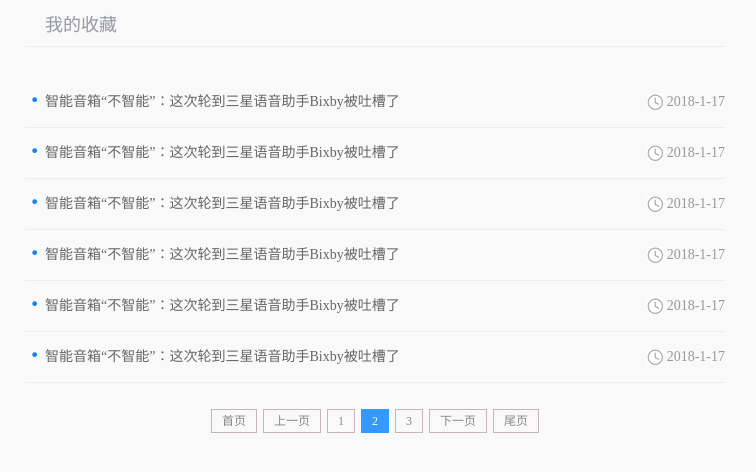
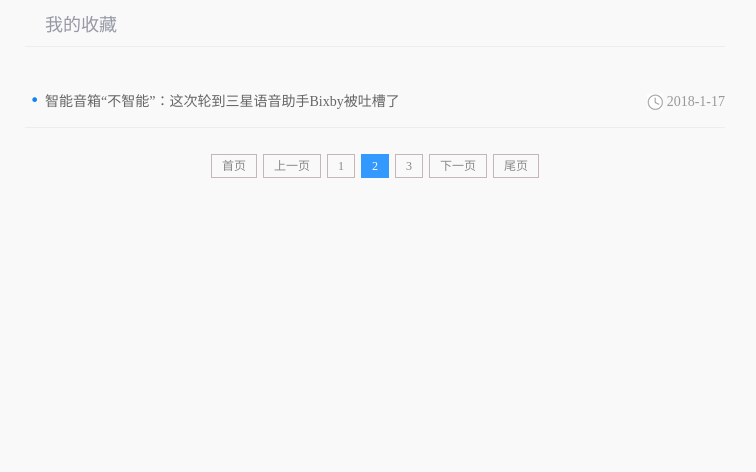
Before and after one commit to joinik/xinjingzixun_2020, a Flask app: page /user/user_collection in a window 1280 px wide. Shown: the top 472 px of the page, without its empty margins (265-1021 px from the left). Run offline with Flask 2, Linux system fonts and the light colour scheme; the visitor is signed in with stand-in values (Sample User, id 1); tables that the repository leaves empty hold one stand-in row (values such as "Sample post"); parts of the project's set-up code (start-up, migrations or seed data) failed here and were passed over.

Commit message:
'119-测试用户收藏的文章，成功'

```diff
--- a/templates/user_collection.html
+++ b/templates/user_collection.html
@@ -13,12 +13,9 @@
     <div class="my_collect">
         <h3>我的收藏</h3>
         <ul class="article_list">
-            <li><a href="#">智能音箱“不智能”：这次轮到三星语音助手Bixby被吐槽了</a><span>2018-1-17</span></li>
-            <li><a href="#">智能音箱“不智能”：这次轮到三星语音助手Bixby被吐槽了</a><span>2018-1-17</span></li>
-            <li><a href="#">智能音箱“不智能”：这次轮到三星语音助手Bixby被吐槽了</a><span>2018-1-17</span></li>
-            <li><a href="#">智能音箱“不智能”：这次轮到三星语音助手Bixby被吐槽了</a><span>2018-1-17</span></li>
-            <li><a href="#">智能音箱“不智能”：这次轮到三星语音助手Bixby被吐槽了</a><span>2018-1-17</span></li>
-            <li><a href="#">智能音箱“不智能”：这次轮到三星语音助手Bixby被吐槽了</a><span>2018-1-17</span></li>
+            {% for news in collection_news %}
+                <li><a href="#">智能音箱“不智能”：这次轮到三星语音助手Bixby被吐槽了</a><span>2018-1-17</span></li>
+            {% endfor %}
         </ul>
 
 
--- a/views/user.py
+++ b/views/user.py
@@ -264,4 +264,9 @@ def user_follow():
 
 @user_blu.route("/user/user_collection")
 def user_collection():
-	return render_template("user_collection.html")
+	# 查询用户
+	user_id = session.get ("user_id")
+	user = db.session.query (User).filter (User.id == user_id).first ()
+	# 查询用户收藏的文章
+	collection_news = user.collection_news
+	return render_template ("user_collection.html", collection_news=collection_news)
```
